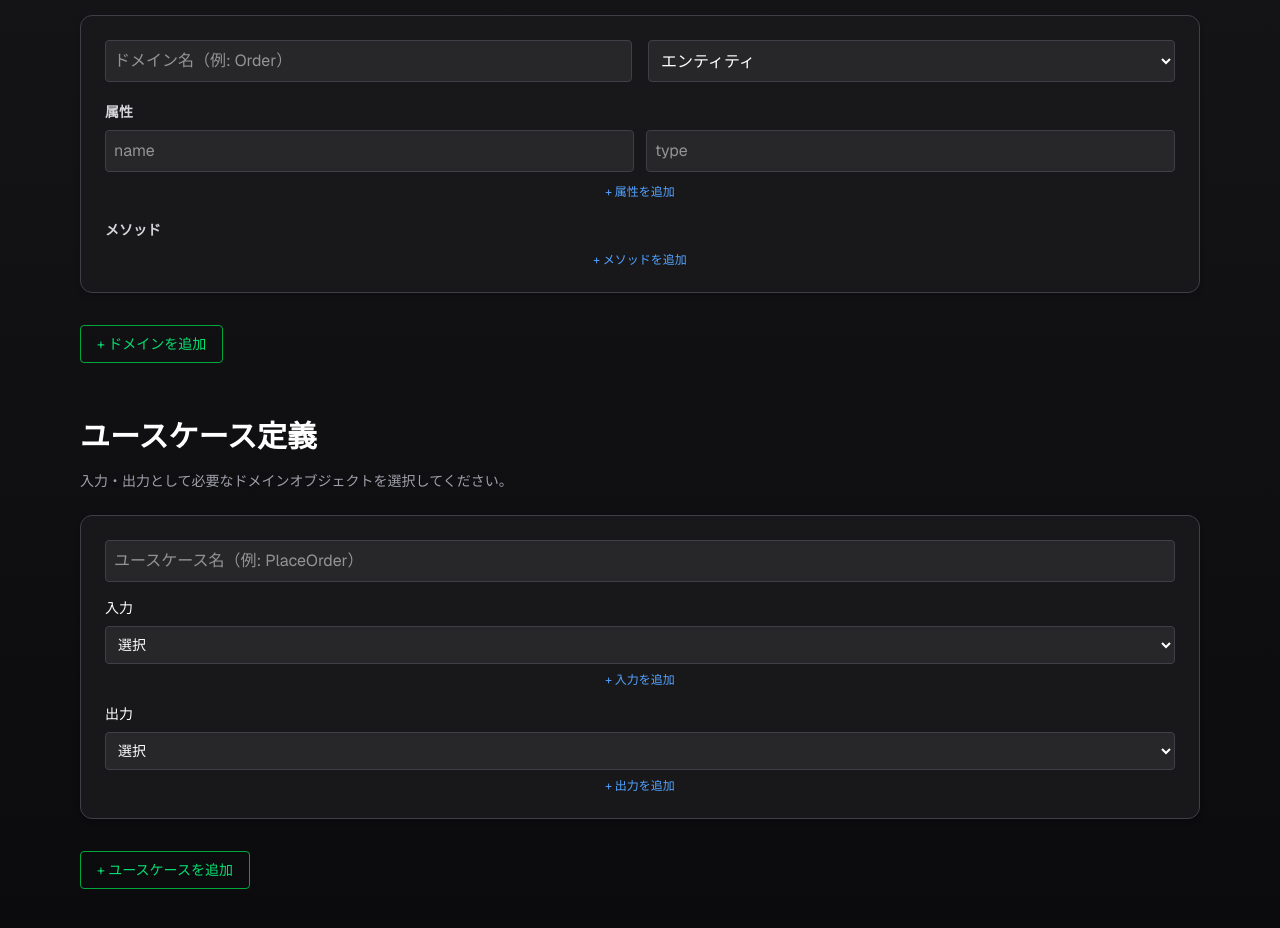
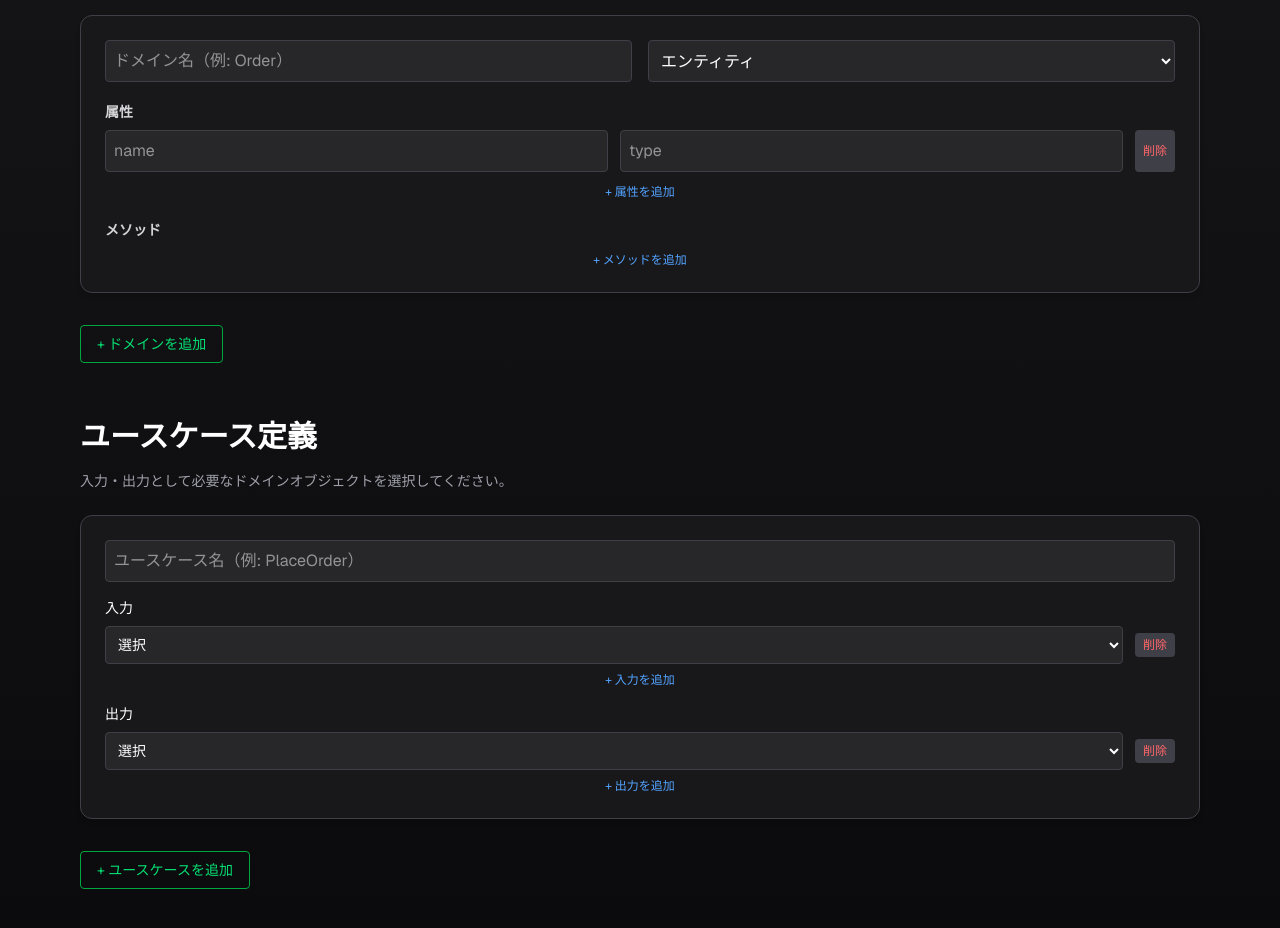
Before and after one commit to koichi2426/ArchForge, a Next.js app: page / in a window 1280 px wide. Shown: the part 400-1328 px from the top of the page. Built offline with nearby package versions, Linux system fonts and the light colour scheme.

Commit message:
削除ボタン追加

```diff
--- a/app/page.tsx
+++ b/app/page.tsx
@@ -230,6 +230,16 @@ export default function Home() {
                           setDomains(updated);
                         }}
                       />
+                      <button
+                        className="bg-zinc-700 hover:bg-zinc-600 text-red-400 text-xs px-2 py-1 rounded flex-shrink-0"
+                        onClick={() => {
+                          const updated = [...domains];
+                          updated[domainIndex].attributes = updated[domainIndex].attributes.filter((_, attributeIndex) => attributeIndex !== i);
+                          setDomains(updated);
+                        }}
+                      >
+                        削除
+                      </button>
                     </div>
                   ))}
                   <button
@@ -295,6 +305,16 @@ export default function Home() {
                           <option key={idx} value={option}>{option}</option>
                         ))}
                       </select>
+                      <button
+                        className="bg-zinc-700 hover:bg-zinc-600 text-red-400 text-xs px-2 py-1 rounded flex-shrink-0"
+                        onClick={() => {
+                          const updated = [...domains];
+                          updated[domainIndex].methods = updated[domainIndex].methods?.filter((_, methodIndex) => methodIndex !== i) || [];
+                          setDomains(updated);
+                        }}
+                      >
+                        削除
+                      </button>
                     </div>
                   ))}
                   <button
@@ -342,9 +362,9 @@ export default function Home() {
                 <div className="flex flex-col gap-2">
                   <span className="text-sm font-medium">入力</span>
                   {u.inputFields.map((f, fi) => (
+                    <div key={fi} className="flex gap-3 items-center">
                       <select
-                      key={fi}
-                      className="border border-zinc-700 bg-zinc-800 p-2 rounded text-sm"
+                        className="border border-zinc-700 bg-zinc-800 p-2 rounded text-sm flex-grow"
                         value={f.name}
                         onChange={(e) => {
                           const updated = [...usecases];
@@ -357,6 +377,17 @@ export default function Home() {
                           <option key={idx} value={field}>{field}</option>
                         ))}
                       </select>
+                      <button
+                        className="bg-zinc-700 hover:bg-zinc-600 text-red-400 text-xs px-2 py-1 rounded flex-shrink-0"
+                        onClick={() => {
+                          const updated = [...usecases];
+                          updated[i].inputFields = updated[i].inputFields.filter((_, inputIndex) => inputIndex !== fi);
+                          setUsecases(updated);
+                        }}
+                      >
+                        削除
+                      </button>
+                    </div>
                   ))}
                   <button
                     className="text-xs text-blue-400 hover:underline"
@@ -373,9 +404,9 @@ export default function Home() {
                 <div className="flex flex-col gap-2">
                   <span className="text-sm font-medium">出力</span>
                   {u.outputFields.map((f, fi) => (
+                    <div key={fi} className="flex gap-3 items-center">
                       <select
-                      key={fi}
-                      className="border border-zinc-700 bg-zinc-800 p-2 rounded text-sm"
+                        className="border border-zinc-700 bg-zinc-800 p-2 rounded text-sm flex-grow"
                         value={f.name}
                         onChange={(e) => {
                           const updated = [...usecases];
@@ -388,6 +419,17 @@ export default function Home() {
                           <option key={idx} value={field}>{field}</option>
                         ))}
                       </select>
+                      <button
+                        className="bg-zinc-700 hover:bg-zinc-600 text-red-400 text-xs px-2 py-1 rounded flex-shrink-0"
+                        onClick={() => {
+                          const updated = [...usecases];
+                          updated[i].outputFields = updated[i].outputFields.filter((_, outputIndex) => outputIndex !== fi);
+                          setUsecases(updated);
+                        }}
+                      >
+                        削除
+                      </button>
+                    </div>
                   ))}
                   <button
                     className="text-xs text-blue-400 hover:underline"
```
Lines whose indentation alone changed are shown as unchanged.
